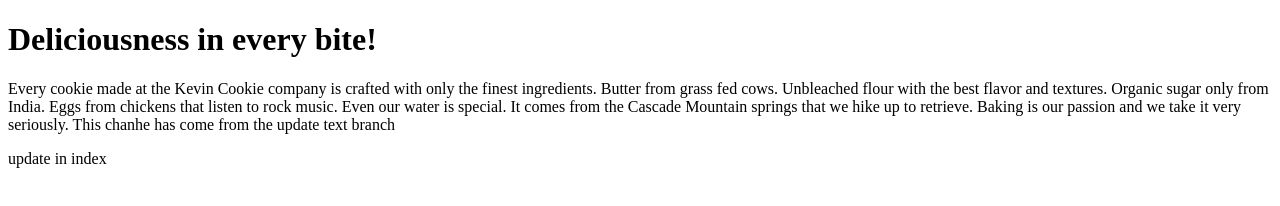
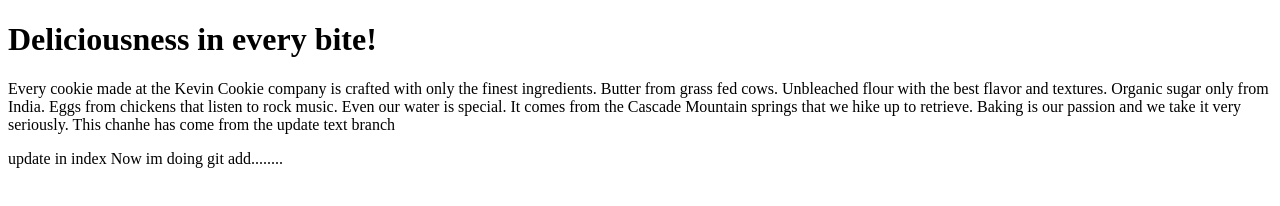
Before and after one commit to seansmith089/git_practice, a plain HTML site: page index.htm in a window 1280 px wide. Drawn offline with Linux system fonts and the light colour scheme.

Commit message:
doing a test add

```diff
--- a/index.htm
+++ b/index.htm
@@ -10,5 +10,7 @@ This chanhe has come from the update text branch
 
 update in index
 
+Now im doing git add........
+
 </body>
 </html>
```
